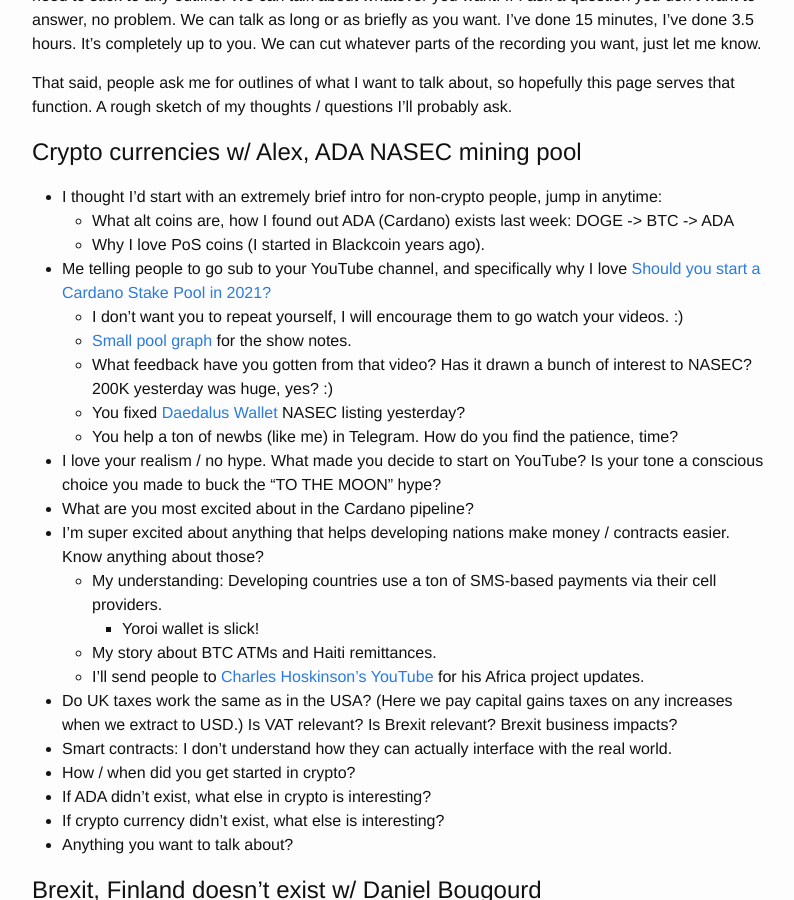
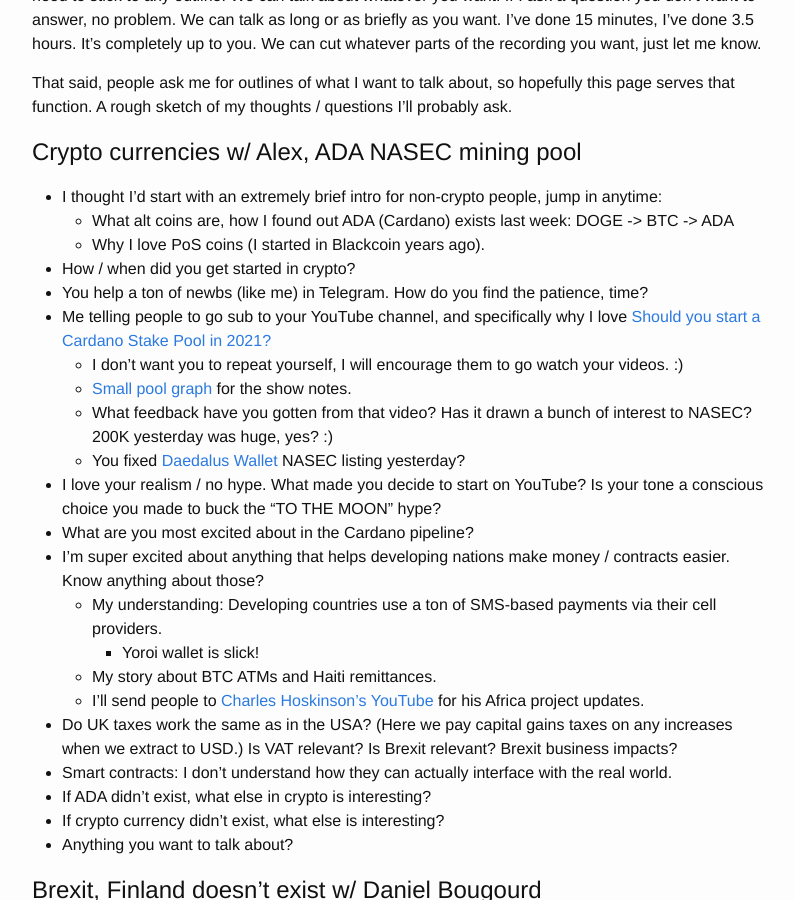
Before and after one commit to jhannah/jayflaunts, a Jekyll site: the page built from questions.md, in a window 1280 px wide and 900 px high, scrolled down 243 px. Shown: the whole window, without its empty margins (238-1032 px from the left). Built offline with Jekyll 4.4.1, drawn with Linux system fonts in a browser that asks for light colours; some of the changed lines change nothing that is shown.

Commit message:
outlines ready for interviews :)

```diff
--- a/questions.md
+++ b/questions.md
@@ -20,15 +20,16 @@
 * I thought I'd start with an extremely brief intro for non-crypto people, jump in anytime:
   * What alt coins are, how I found out ADA (Cardano) exists last week: DOGE -> BTC -> ADA
   * Why I love PoS coins (I started in Blackcoin years ago).
+* How / when did you get started in crypto?
+* You help a ton of newbs (like me) in Telegram. How do you find the patience, time?
 * Me telling people to go sub to your YouTube channel, and specifically why I love
 [Should you start a Cardano Stake Pool in 2021?](https://www.youtube.com/watch?v=HzRdluc5iSw)
   * I don't want you to repeat yourself, I will encourage them to go watch your videos. :)
   * [Small pool graph](https://twitter.com/nierop_pieter/status/1361357344219758597) for the show notes.
   * What feedback have you gotten from that video? Has it drawn a bunch of interest to NASEC? 200K yesterday was huge, yes? :)
   * You fixed [Daedalus Wallet](daedaluswallet.io) NASEC listing yesterday?
-  * You help a ton of newbs (like me) in Telegram. How do you find the patience, time?
-* I love your realism / no hype. What made you decide to start on YouTube? Is your tone a conscious choice you made to buck the
-  "TO THE MOON" hype?
+* I love your realism / no hype. What made you decide to start on YouTube?
+  Is your tone a conscious choice you made to buck the "TO THE MOON" hype?
 * What are you most excited about in the Cardano pipeline?
 * I'm super excited about anything that helps developing nations make money / contracts easier. Know anything about those?
   * My understanding: Developing countries use a ton of SMS-based payments via their cell providers.
@@ -38,7 +39,6 @@
 * Do UK taxes work the same as in the USA? (Here we pay capital gains taxes on any increases when we extract to USD.)
   Is VAT relevant? Is Brexit relevant? Brexit business impacts?
 * Smart contracts: I don't understand how they can actually interface with the real world.
-* How / when did you get started in crypto?
 * If ADA didn't exist, what else in crypto is interesting?
 * If crypto currency didn't exist, what else is interesting?
 * Anything you want to talk about?
```
